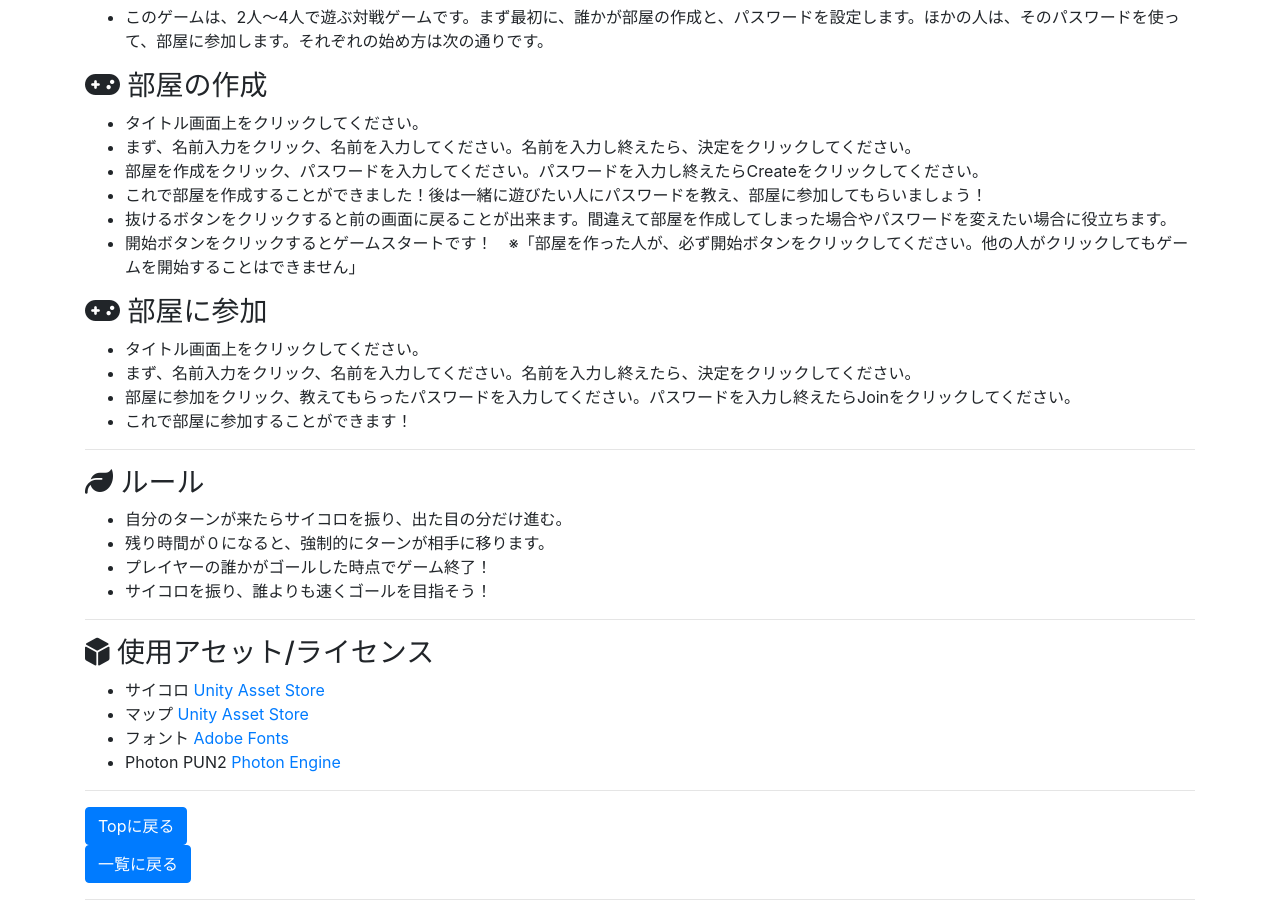
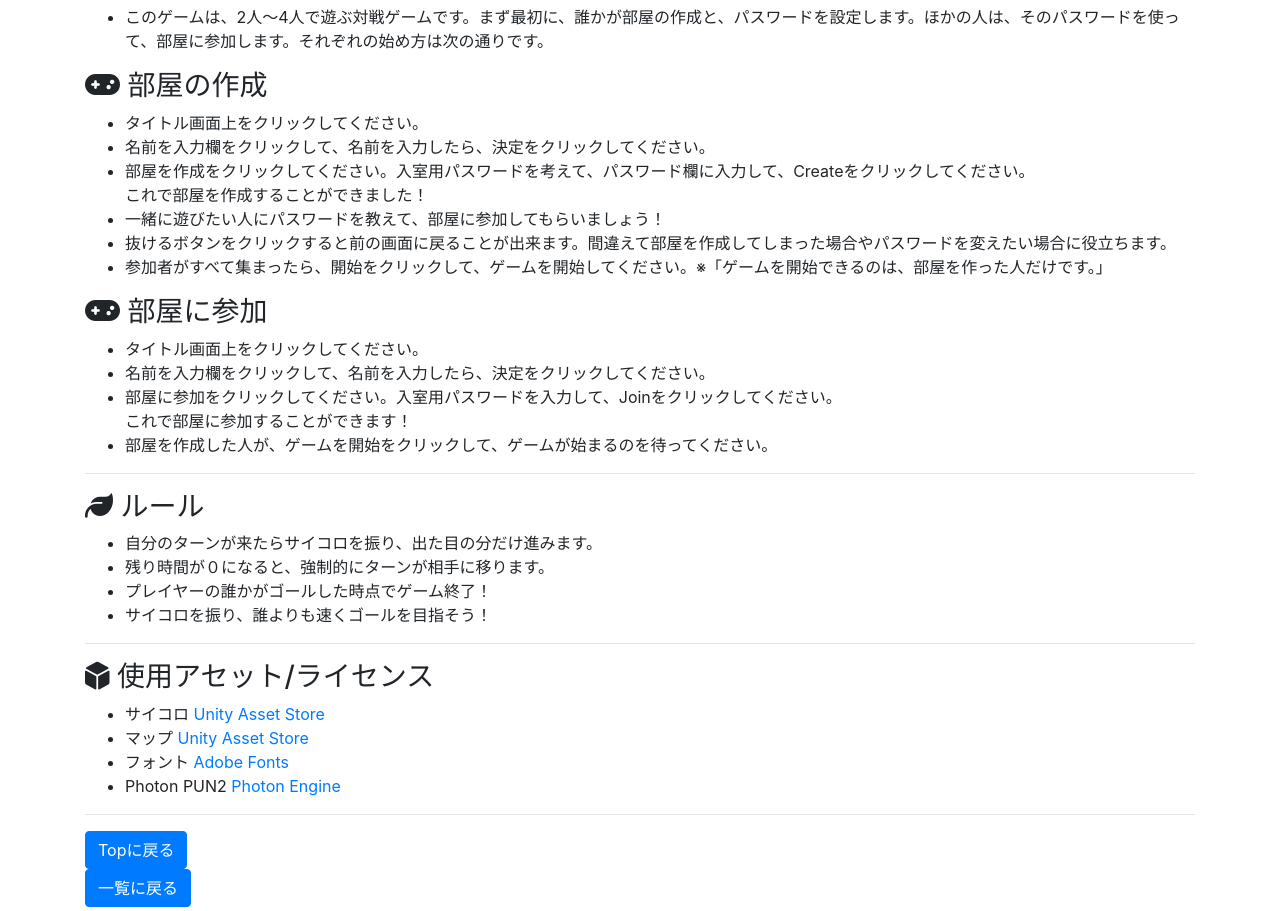
Before and after one commit to datgm23/works, a plain HTML site: page hayasakurabe/index.html in a window 1280 px wide. Shown: the part 920-1831 px from the top of the page. Drawn offline with nearby package versions, Linux system fonts and the light colour scheme.

Commit message:
文章修正

```diff
--- a/hayasakurabe/index.html
+++ b/hayasakurabe/index.html
@@ -92,26 +92,28 @@
                     <h3><i class="fa fa-gamepad" aria-hidden="true"></i> 部屋の作成</h3>
                     <ul>
                         <li>タイトル画面上をクリックしてください。</li>
-                        <li>まず、名前入力をクリック、名前を入力してください。名前を入力し終えたら、決定をクリックしてください。</li>
-                        <li>部屋を作成をクリック、パスワードを入力してください。パスワードを入力し終えたらCreateをクリックしてください。</li>
-                        <li>これで部屋を作成することができました！後は一緒に遊びたい人にパスワードを教え、部屋に参加してもらいましょう！</li>
+                        <li>名前を入力欄をクリックして、名前を入力したら、決定をクリックしてください。</li>
+                        <li>部屋を作成をクリックしてください。入室用パスワードを考えて、パスワード欄に入力して、Createをクリックしてください。</li>
+                            これで部屋を作成することができました！
+                        <li>一緒に遊びたい人にパスワードを教えて、部屋に参加してもらいましょう！</li>
                         <li>抜けるボタンをクリックすると前の画面に戻ることが出来ます。間違えて部屋を作成してしまった場合やパスワードを変えたい場合に役立ちます。</li>
-                        <li>開始ボタンをクリックするとゲームスタートです！　※「部屋を作った人が、必ず開始ボタンをクリックしてください。他の人がクリックしてもゲームを開始することはできません」</li>
+                        <li>参加者がすべて集まったら、開始をクリックして、ゲームを開始してください。※「ゲームを開始できるのは、部屋を作った人だけです。」</li>
                     </ul>
 
                     <h3><i class="fa fa-gamepad" aria-hidden="true"></i> 部屋に参加</h3>
                     <ul>
                         <li>タイトル画面上をクリックしてください。</li>
-                        <li>まず、名前入力をクリック、名前を入力してください。名前を入力し終えたら、決定をクリックしてください。</li>
-                        <li>部屋に参加をクリック、教えてもらったパスワードを入力してください。パスワードを入力し終えたらJoinをクリックしてください。</li>
-                        <li>これで部屋に参加することができます！</li>
+                        <li>名前を入力欄をクリックして、名前を入力したら、決定をクリックしてください。</li>
+                        <li>部屋に参加をクリックしてください。入室用パスワードを入力して、Joinをクリックしてください。</li>
+                            これで部屋に参加することができます！
+                        <li>部屋を作成した人が、ゲームを開始をクリックして、ゲームが始まるのを待ってください。</li>
                     </ul>
 
                     <hr>
 
                     <h3><i class="fa fa-leaf" aria-hidden="true"></i> ルール</h3>
                     <ul>
-                        <li>自分のターンが来たらサイコロを振り、出た目の分だけ進む。</li>
+                        <li>自分のターンが来たらサイコロを振り、出た目の分だけ進みます。</li>
                         <li>残り時間が０になると、強制的にターンが相手に移ります。</li>
                         <li>プレイヤーの誰かがゴールした時点でゲーム終了！</li>
                         <li>サイコロを振り、誰よりも速くゴールを目指そう！</li>
```
